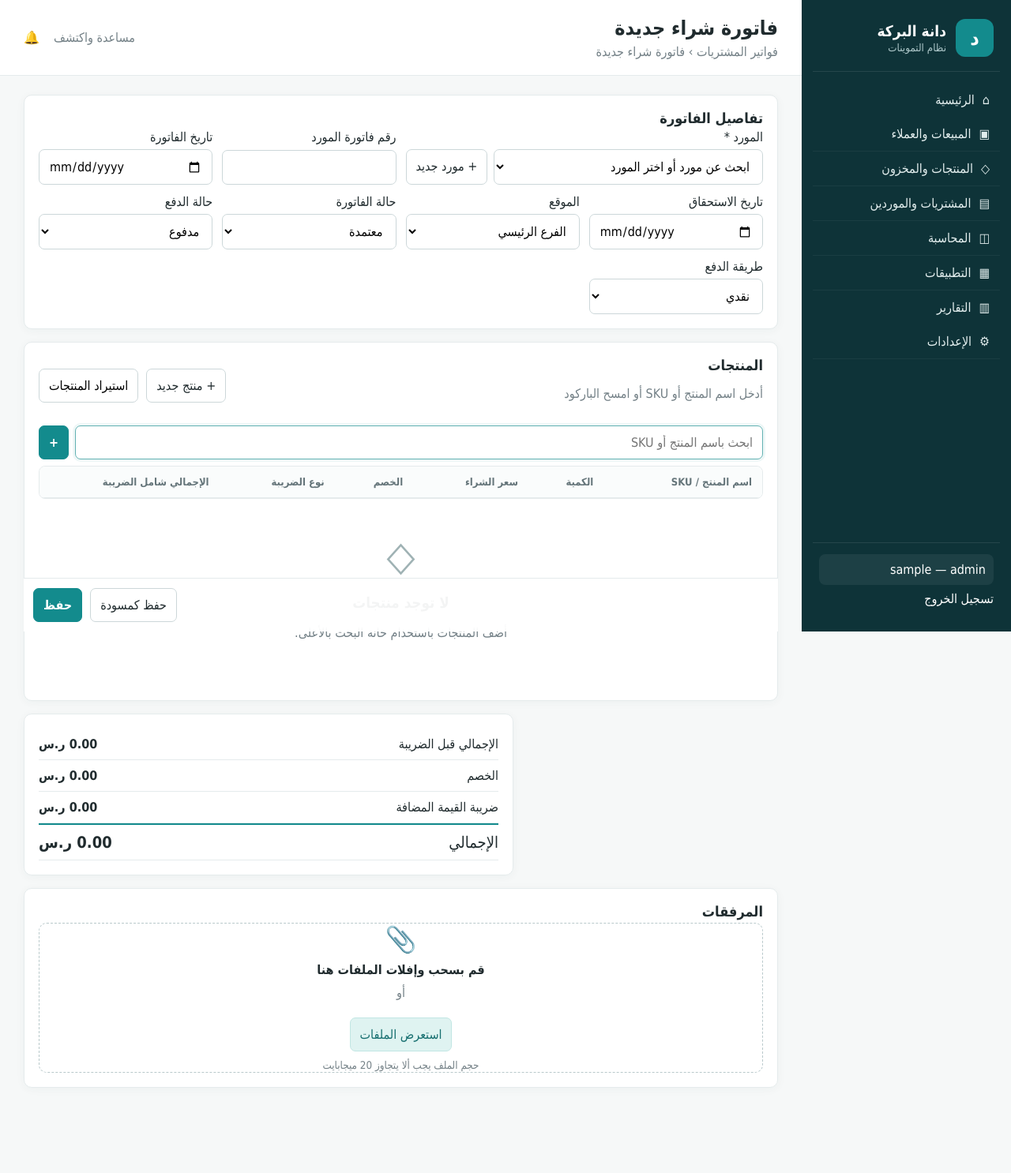
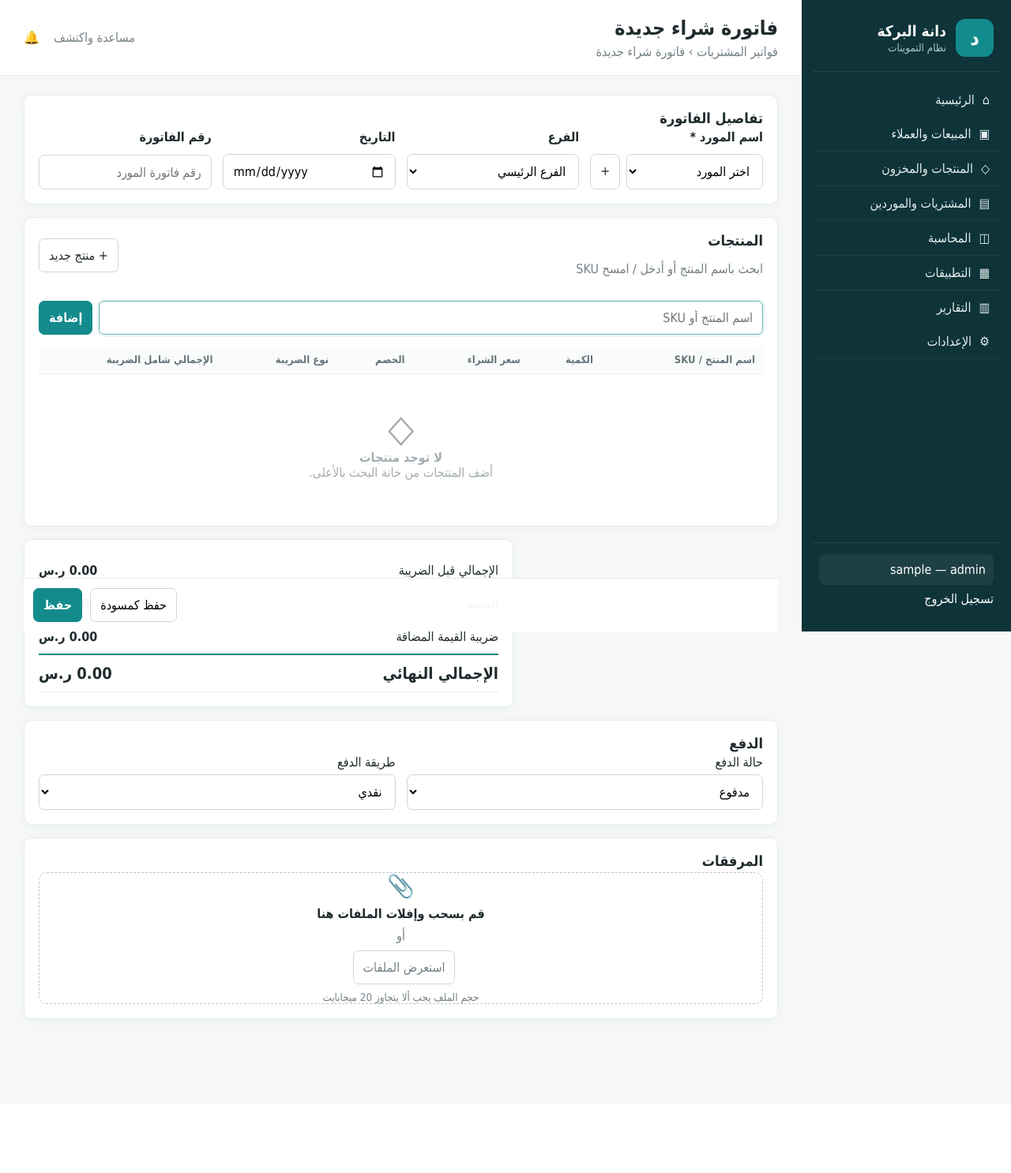
Before and after one commit to alamriaa1405/dana-albaraka, a Flask app: template templates/purchase_form.html in a window 1280 px wide. Shown: the whole page at 79% size. After the commit the page ends 1295 px from the top, so only its background shows below. Run offline with Flask 3, Linux system fonts and the light colour scheme; the visitor is signed in with stand-in values (Sample User, id 1); tables that the repository leaves empty hold one stand-in row (values such as "Sample post"); the template is opened without the code that fills it: most values are stand-ins (such as "Sample title", 1, 10 or a date in 2020); lists and menus that the app fills with data are empty.

Commit message:
Add files via upload

```diff
--- a/templates/purchase_form.html
+++ b/templates/purchase_form.html
@@ -3,48 +3,99 @@
 {% block page_subtitle %}فواتير المشتريات › فاتورة شراء جديدة{% endblock %}
 {% block c %}
 
+<style>
+.purchase-top-grid{display:grid;grid-template-columns:repeat(4,minmax(0,1fr));gap:14px}
+.purchase-top-grid .field label{display:block;margin-bottom:6px;font-weight:700}
+.purchase-top-grid input,.purchase-top-grid select,
+.purchase-items input,.purchase-items select,.payment-bottom select{
+  width:100%;box-sizing:border-box
+}
+.inline-supplier{display:flex;gap:8px}
+.inline-supplier select{flex:1}
+.purchase-search{display:flex;gap:8px;margin:14px 0}
+.purchase-search input{flex:1}
+.purchase-items{overflow:auto}
+.purchase-items table{width:100%;min-width:980px;border-collapse:collapse}
+.purchase-items th,.purchase-items td{padding:10px;border-bottom:1px solid #e7ecec;text-align:right;vertical-align:middle}
+.purchase-items td:first-child b,.purchase-items td:first-child small{display:block}
+.purchase-items td:first-child small{opacity:.7;margin-top:4px}
+.compact{min-width:90px}
+.line-delete{border:1px solid #efcaca;background:#fff3f3;color:#b23d3d;border-radius:7px;padding:7px 10px}
+.purchase-empty{text-align:center;padding:40px 12px;opacity:.65}
+.totals-box{max-width:620px;margin-right:auto}
+.totals-row{display:flex;justify-content:space-between;padding:11px 0;border-bottom:1px solid #e7ecec}
+.totals-row.grand{font-size:20px;font-weight:800;border-top:2px solid #258e8b}
+.payment-bottom{margin-top:16px}
+.payment-grid{display:grid;grid-template-columns:1fr 1fr;gap:14px}
+.attachment-drop{border:1px dashed #b9c9cb;border-radius:10px;min-height:165px;display:flex;flex-direction:column;align-items:center;justify-content:center;gap:9px}
+.attach-actions{display:flex;gap:8px;align-items:center}
+@media(max-width:850px){
+  .purchase-top-grid{grid-template-columns:1fr 1fr}
+  .payment-grid{grid-template-columns:1fr}
+}
+@media(max-width:560px){
+  .purchase-top-grid{grid-template-columns:1fr}
+  .inline-supplier,.purchase-search{flex-direction:column}
+}
+</style>
+
 <form method="post" id="purchaseForm">
-<section class="panel rowaa-purchase-top">
+
+<section class="panel">
   <h2>تفاصيل الفاتورة</h2>
-  <div class="form-grid">
-    <div class="field span2">
-      <label>المورد *</label>
-      <div class="inline-add">
+
+  <div class="purchase-top-grid">
+    <div class="field">
+      <label>اسم المورد *</label>
+      <div class="inline-supplier">
         <select name="supplier_id" required>
-          <option value="">ابحث عن مورد أو اختر المورد</option>
-          {% for s in suppliers %}<option value="{{s.id}}">{{s.name}}</option>{% endfor %}
+          <option value="">اختر المورد</option>
+          {% for s in suppliers %}
+          <option value="{{s.id}}">{{s.name}}</option>
+          {% endfor %}
         </select>
-        <a class="btn ghost" href="/suppliers" target="_blank">+ مورد جديد</a>
+        <a class="btn ghost" href="/suppliers" target="_blank">+</a>
       </div>
     </div>
-    <div class="field"><label>رقم فاتورة المورد</label><input name="invoice_no"></div>
-    <div class="field"><label>تاريخ الفاتورة</label><input name="supplier_invoice_date" type="date"></div>
-    <div class="field"><label>تاريخ الاستحقاق</label><input name="due_date" type="date"></div>
-    <div class="field"><label>الموقع</label><select name="location"><option>الفرع الرئيسي</option></select></div>
-    <div class="field"><label>حالة الفاتورة</label><select name="status"><option>مسودة</option><option selected>معتمدة</option></select></div>
-    <div class="field"><label>حالة الدفع</label><select name="payment_status"><option>مدفوع</option><option>غير مدفوع</option></select></div>
-    <div class="field"><label>طريقة الدفع</label><select name="payment_method"><option>نقدي</option><option>مدى</option><option>تحويل</option><option>آجل</option></select></div>
+
+    <div class="field">
+      <label>الفرع</label>
+      <select name="location">
+        <option>الفرع الرئيسي</option>
+      </select>
+    </div>
+
+    <div class="field">
+      <label>التاريخ</label>
+      <input name="supplier_invoice_date" type="date">
+    </div>
+
+    <div class="field">
+      <label>رقم الفاتورة</label>
+      <input name="invoice_no" placeholder="رقم فاتورة المورد">
+    </div>
   </div>
+
+  <input type="hidden" name="status" value="معتمدة">
 </section>
 
 <section class="panel">
   <div class="panel-head">
     <div>
       <h2>المنتجات</h2>
-      <p>أدخل اسم المنتج أو SKU أو امسح الباركود</p>
+      <p>ابحث باسم المنتج أو أدخل / امسح SKU</p>
     </div>
-    <div class="toolbar no-margin">
+    <div class="toolbar">
       <a class="btn ghost" href="/products/new" target="_blank">+ منتج جديد</a>
-      <button type="button" class="ghost">استيراد المنتجات</button>
     </div>
   </div>
 
   <div class="purchase-search">
-    <input id="purchaseSearch" placeholder="ابحث باسم المنتج أو SKU" autocomplete="off" autofocus>
-    <button type="button" id="addLine" class="primary">+</button>
+    <input id="purchaseSearch" placeholder="اسم المنتج أو SKU" autocomplete="off" autofocus>
+    <button type="button" id="addLine" class="primary">إضافة</button>
   </div>
 
-  <div class="table-wrap rowaa-purchase-table">
+  <div class="purchase-items">
     <table>
       <thead>
         <tr>
@@ -61,39 +112,77 @@
     </table>
   </div>
 
-  <div class="purchase-empty" id="purchaseEmpty">
-    <div class="empty-icon">◇</div>
-    <h3>لا توجد منتجات</h3>
-    <p>أضف المنتجات باستخدام خانة البحث بالأعلى.</p>
+  <div id="purchaseEmpty" class="purchase-empty">
+    <div style="font-size:48px">◇</div>
+    <b>لا توجد منتجات</b>
+    <div>أضف المنتجات من خانة البحث بالأعلى.</div>
   </div>
 </section>
 
-<section class="panel rowaa-totals">
-  <div><span>الإجمالي قبل الضريبة</span><b><span id="subTotal">0.00</span> ر.س</b></div>
-  <div><span>الخصم</span><b><span id="discountTotal">0.00</span> ر.س</b></div>
-  <div><span>ضريبة القيمة المضافة</span><b><span id="vatTotal">0.00</span> ر.س</b></div>
-  <div class="grand"><span>الإجمالي</span><b><span id="grandTotal">0.00</span> ر.س</b></div>
+<section class="panel totals-box">
+  <div class="totals-row">
+    <span>الإجمالي قبل الضريبة</span>
+    <b><span id="subTotal">0.00</span> ر.س</b>
+  </div>
+  <div class="totals-row">
+    <span>الخصم</span>
+    <b><span id="discountTotal">0.00</span> ر.س</b>
+  </div>
+  <div class="totals-row">
+    <span>ضريبة القيمة المضافة</span>
+    <b><span id="vatTotal">0.00</span> ر.س</b>
+  </div>
+  <div class="totals-row grand">
+    <span>الإجمالي النهائي</span>
+    <b><span id="grandTotal">0.00</span> ر.س</b>
+  </div>
+</section>
+
+<section class="panel payment-bottom">
+  <h2>الدفع</h2>
+  <div class="payment-grid">
+    <div class="field">
+      <label>حالة الدفع</label>
+      <select name="payment_status">
+        <option>مدفوع</option>
+        <option>غير مدفوع</option>
+      </select>
+    </div>
+    <div class="field">
+      <label>طريقة الدفع</label>
+      <select name="payment_method">
+        <option>نقدي</option>
+        <option>مدى</option>
+        <option>تحويل</option>
+        <option>آجل</option>
+      </select>
+    </div>
+  </div>
 </section>
 
 <section class="panel">
   <h2>المرفقات</h2>
   <div class="attachment-drop">
-    <div class="attach-icon">📎</div>
+    <div style="font-size:28px">📎</div>
     <b>قم بسحب وإفلات الملفات هنا</b>
     <span>أو</span>
-    <label class="btn bundle-add">
-      استعرض الملفات
-      <input type="file" id="attachmentFile" hidden>
-    </label>
+    <div class="attach-actions">
+      <label class="btn ghost">
+        استعرض الملفات
+        <input type="file" id="attachmentFile" hidden>
+      </label>
+      <span id="attachmentLabel"></span>
+    </div>
     <small>حجم الملف يجب ألا يتجاوز 20 ميجابايت</small>
   </div>
   <input type="hidden" name="attachment" id="attachmentName">
 </section>
 
 <div class="sticky-actions">
-  <a class="btn ghost" href="/purchases">حفظ كمسودة</a>
+  <button type="button" class="btn ghost" id="saveDraft">حفظ كمسودة</button>
   <button class="primary">حفظ</button>
 </div>
+
 </form>
 
 <template id="purchaseRowTemplate">
@@ -103,27 +192,29 @@
     <small class="p-sku"></small>
     <input type="hidden" name="product_code[]">
   </td>
-  <td><input class="line-qty compact-input" name="qty[]" type="number" step="0.01" min="0.01" value="1"></td>
-  <td><input class="line-cost compact-input" name="unit_cost[]" type="number" step="0.01" min="0" value="0"></td>
-  <td><input class="line-discount compact-input" name="discount[]" type="number" step="0.01" min="0" value="0"></td>
+  <td><input class="line-qty compact" name="qty[]" type="number" step="0.01" min="0.01" value="1"></td>
+  <td><input class="line-cost compact" name="unit_cost[]" type="number" step="0.01" min="0" value="0"></td>
+  <td><input class="line-discount compact" name="discount[]" type="number" step="0.01" min="0" value="0"></td>
   <td>
     <select class="line-vat" name="vat_rate[]">
       <option value="15" selected>ضريبة القيمة المضافة 15%</option>
-      <option value="0">معفى / 0%</option>
+      <option value="0">0% / معفى</option>
     </select>
   </td>
   <td><b class="line-total">0.00</b></td>
-  <td><button type="button" class="line-delete danger-light">×</button></td>
+  <td><button type="button" class="line-delete">×</button></td>
 </tr>
 </template>
 
 <script>
-const search=document.getElementById('purchaseSearch');
-const body=document.getElementById('purchaseBody');
-const empty=document.getElementById('purchaseEmpty');
+const search = document.getElementById('purchaseSearch');
+const body = document.getElementById('purchaseBody');
+const empty = document.getElementById('purchaseEmpty');
 
 async function lookup(code){
-  const r=await fetch('/api/product-by-code?code='+encodeURIComponent(code));
+  const value=(code||'').trim();
+  if(!value) return null;
+  const r=await fetch('/api/product-by-code?code='+encodeURIComponent(value));
   if(!r.ok) return null;
   return await r.json();
 }
@@ -131,14 +222,21 @@ async function lookup(code){
 async function addProduct(){
   const code=search.value.trim();
   if(!code) return;
+
   const d=await lookup(code);
-  if(!d || !d.ok){ alert('لم يتم العثور على المنتج أو SKU'); return; }
+  if(!d || !d.ok){
+    alert('لم يتم العثور على المنتج أو SKU');
+    return;
+  }
+
   const node=document.getElementById('purchaseRowTemplate').content.cloneNode(true);
   const tr=node.querySelector('tr');
+
   tr.querySelector('.p-name').textContent=d.name;
   tr.querySelector('.p-sku').textContent=code;
   tr.querySelector('input[name="product_code[]"]').value=code;
   tr.querySelector('.line-cost').value=d.cost || 0;
+
   body.appendChild(node);
   search.value='';
   refreshTotals();
@@ -147,35 +245,61 @@ async function addProduct(){
 
 function refreshTotals(){
   let subtotal=0,discount=0,vat=0,grand=0;
+
   [...body.querySelectorAll('tr')].forEach(tr=>{
     const q=parseFloat(tr.querySelector('.line-qty').value||0);
     const c=parseFloat(tr.querySelector('.line-cost').value||0);
     const d=parseFloat(tr.querySelector('.line-discount').value||0);
     const vr=parseFloat(tr.querySelector('.line-vat').value||0);
+
     const raw=q*c;
     const taxable=Math.max(0,raw-d);
-    const tx=taxable*(vr/100);
-    const total=taxable+tx;
+    const tax=taxable*(vr/100);
+    const total=taxable+tax;
+
     tr.querySelector('.line-total').textContent=total.toFixed(2);
-    subtotal+=raw; discount+=d; vat+=tx; grand+=total;
+
+    subtotal+=raw;
+    discount+=d;
+    vat+=tax;
+    grand+=total;
   });
+
   document.getElementById('subTotal').textContent=subtotal.toFixed(2);
   document.getElementById('discountTotal').textContent=discount.toFixed(2);
   document.getElementById('vatTotal').textContent=vat.toFixed(2);
   document.getElementById('grandTotal').textContent=grand.toFixed(2);
-  empty.style.display=body.children.length?'none':'block';
+  empty.style.display=body.children.length ? 'none' : 'block';
 }
-document.getElementById('addLine').onclick=addProduct;
-search.addEventListener('keydown',e=>{if(e.key==='Enter'){e.preventDefault();addProduct();}});
+
+document.getElementById('addLine').addEventListener('click',addProduct);
+search.addEventListener('keydown',e=>{
+  if(e.key==='Enter'){
+    e.preventDefault();
+    addProduct();
+  }
+});
 body.addEventListener('input',refreshTotals);
 body.addEventListener('change',refreshTotals);
 body.addEventListener('click',e=>{
-  const b=e.target.closest('.line-delete');
-  if(b){b.closest('tr').remove();refreshTotals();}
+  const del=e.target.closest('.line-delete');
+  if(del){
+    del.closest('tr').remove();
+    refreshTotals();
+  }
 });
+
 document.getElementById('attachmentFile').addEventListener('change',e=>{
-  document.getElementById('attachmentName').value=e.target.files[0]?.name||'';
+  const name=e.target.files[0]?.name || '';
+  document.getElementById('attachmentName').value=name;
+  document.getElementById('attachmentLabel').textContent=name;
 });
+
+document.getElementById('saveDraft').addEventListener('click',()=>{
+  document.querySelector('input[name="status"]').value='مسودة';
+  document.getElementById('purchaseForm').submit();
+});
+
 refreshTotals();
 </script>
 {% endblock %}
```
